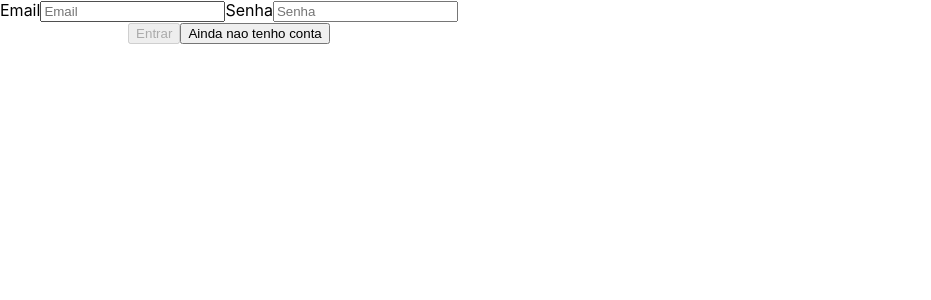
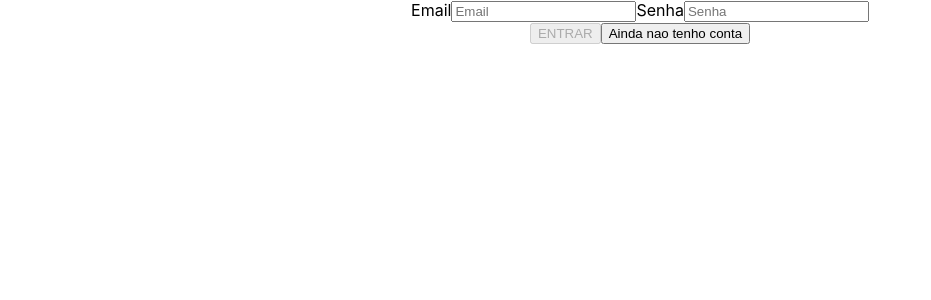
Before and after one commit to tryber/sd-03-trybeer-7, a React (Create React App) app in the folder front-end/: page /login in a window 1280 px wide. Shown: the top 300 px of the page, without its empty margins (0-931 px from the left). Built offline with nearby package versions, Linux system fonts and the light colour scheme.

Commit message:
Mudanças simples para checar o requisito 1

```diff
--- a/front-end/src/pages/LoginPage.jsx
+++ b/front-end/src/pages/LoginPage.jsx
@@ -40,8 +40,8 @@ const LoginPage = () => {
   if (loggedIn && user.role === 'administrator') return <Redirect to="/admin/orders" />;
 
   return (
-    <div style={ { margin: 'auto', height: '640px', display: 'flex' } }>
-      <form className="form-container">
+    <div>
+      <form>
         <label htmlFor="email">
           Email
           <input
@@ -53,7 +53,7 @@ const LoginPage = () => {
             onChange={ (e) => setEmail(e.target.value) }
           />
         </label>
-        <label htmlFor="passoword">
+        <label htmlFor="password">
           Senha
           <input
             id="password"
@@ -69,7 +69,7 @@ const LoginPage = () => {
         <br />
         <Link to="/">
           <button type="button" data-testid="signin-btn" disabled={ !isValid }>
-            Entrar
+            ENTRAR
           </button>
         </Link>
         <Link to="/register">
```
